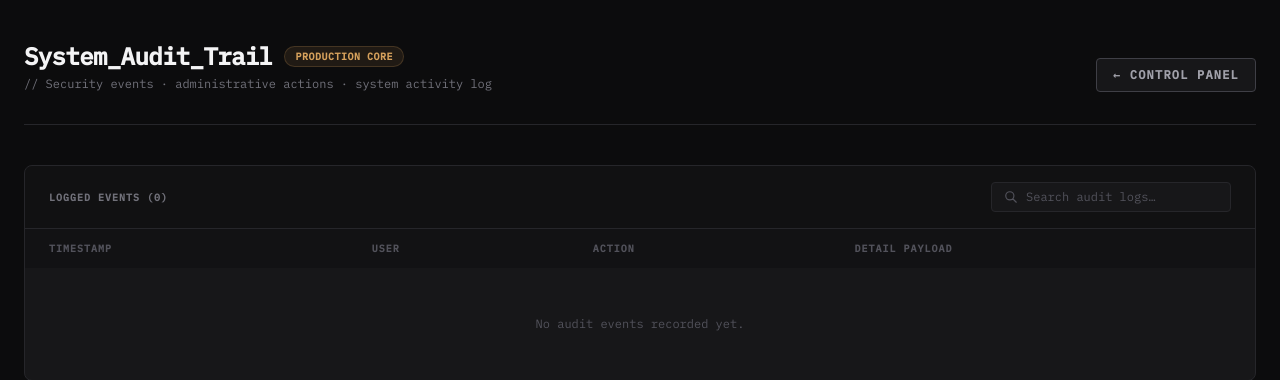
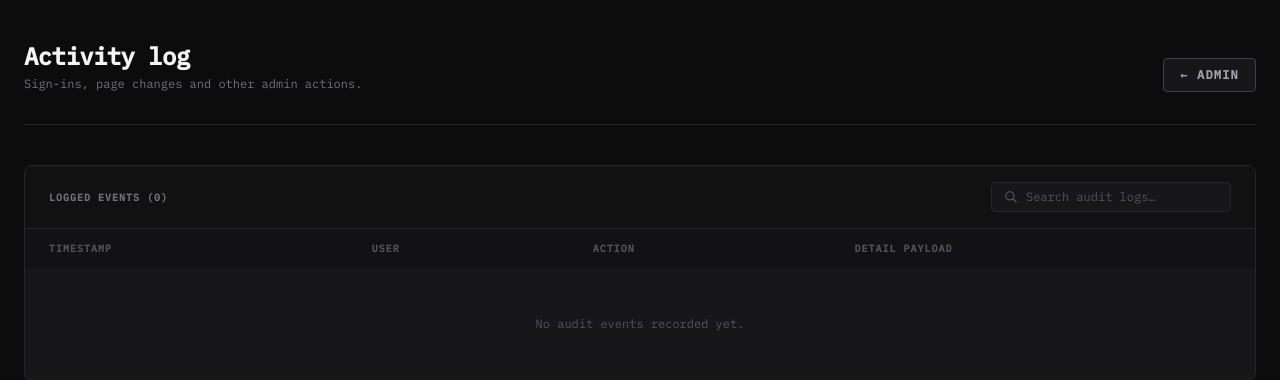
Before and after one commit to Kalmai221/portfolio, a Flask app: page /admin/audit in a window 1280 px wide. Shown: the part 65-445 px from the top of the page. Run offline with Flask 3, Linux system fonts and the light colour scheme; the visitor is signed in with stand-in values (Sample User, id 1); data that the repository does not hold is empty; some libraries are stand-ins or nearby versions.

Commit message:
Normalise page slugs, fix stale-URL saves, decode encoded paths, reword admin text
- Editor turns spaces into hyphens and strips unsafe characters on save (#9)
- Saving after a rename no longer creates a duplicate page
- Vercel path shim now decodes percent-encoded paths from forwarded headers,
  so pages with spaces can be found
- Replace remaining sci-fi wording in the audit log and editor (#5)

Co-Authored-By: Claude Sonnet 5.5 <noreply@anthropic.com>

```diff
--- a/api/templates/audit.html
+++ b/api/templates/audit.html
@@ -6,17 +6,14 @@
     <div class="flex flex-wrap items-end justify-between gap-6 pb-8 border-b border-zinc-800">
         <div>
             <div class="flex items-center gap-3 mb-1">
-                <h1 class="text-2xl font-bold tracking-tight text-zinc-100 font-mono">System_Audit_Trail</h1>
-                <span class="px-2.5 py-0.5 rounded-full bg-brand/10 border border-brand/20 text-brand text-[10px] font-mono font-bold uppercase tracking-wider">
-                    {{ 'Trial Session' if is_trial or request.path.startswith('/trial') else 'Production Core' }}
-                </span>
+                <h1 class="text-2xl font-bold tracking-tight text-zinc-100 font-mono">Activity log</h1>
             </div>
-            <p class="text-zinc-500 text-xs font-mono">// Security events · administrative actions · system activity log</p>
+            <p class="text-zinc-500 text-xs font-mono">Sign-ins, page changes and other admin actions.</p>
         </div>
         <div class="flex items-center gap-3">
-            <a href="{{ '/trial' if is_trial or request.path.startswith('/trial') else '/admin' }}"
+            <a href="/admin"
                class="px-4 py-2 text-xs font-semibold font-mono uppercase tracking-widest text-zinc-400 bg-zinc-900 border border-zinc-700 rounded hover:border-zinc-500 hover:text-zinc-100 transition-all">
-                ← Control Panel
+                ← Admin
             </a>
         </div>
     </div>
--- a/cms/admin.py
+++ b/cms/admin.py
@@ -1,4 +1,6 @@
 """Login, admin dashboard, settings, navigation and the page editor."""
+import re
+
 from flask import g, jsonify, redirect, render_template, request, session, url_for
 from pymongo import DESCENDING
 
@@ -217,6 +219,15 @@ RESERVED_SLUGS = {
 }
 
 
+def normalise_slug(raw: str) -> str:
+    """Lowercase, turn spaces into hyphens and drop characters that can't live in a URL."""
+    slug = re.sub(r"\s+", "-", (raw or "").strip().lower())
+    slug = re.sub(r"[^a-z0-9/._-]", "", slug)
+    slug = re.sub(r"-{2,}", "-", slug)
+    slug = re.sub(r"/{2,}", "/", slug)
+    return slug.strip("/-_.")
+
+
 @app.route("/admin/edit/<path:slug>", methods=["GET", "POST"])
 @login_required
 def edit_page(slug):
@@ -226,11 +237,16 @@ def edit_page(slug):
 
     if request.method == "POST":
         validate_csrf()
-        new_slug = request.form.get("slug", slug).strip("/").lower()
+        new_slug = normalise_slug(request.form.get("slug", slug))
         if not new_slug or new_slug in RESERVED_SLUGS:
             return redirect(url_for("edit_page", slug=slug))
-        if new_slug != slug and g.pages.find_one({"slug": new_slug}):
+
+        # The URL can be stale after a rename, so `slug` may no longer exist. In that case
+        # the editor is really working on `new_slug`, and saving must not create a duplicate.
+        current = g.pages.find_one({"slug": slug})
+        if new_slug != slug and current and g.pages.find_one({"slug": new_slug}):
             return redirect(url_for("edit_page", slug=slug))
+        target = slug if current else new_slug
 
         data = {
             "slug": new_slug,
@@ -244,7 +260,7 @@ def edit_page(slug):
         }
         if "description" in request.form:
             data["description"] = request.form.get("description", "").strip()[:200]
-        g.pages.update_one({"slug": slug}, {"$set": data}, upsert=True)
+        g.pages.update_one({"slug": target}, {"$set": data}, upsert=True)
         audit("page_save", f"slug={new_slug}")
         return redirect(url_for("admin_dashboard"))
 
--- a/cms/app.py
+++ b/cms/app.py
@@ -86,8 +86,9 @@ class VercelPathMiddleware:
                 qs_path = unquote(param.split("=", 1)[1])
                 break
 
-        candidates = [
-            qs_path,
+        # The header and URI candidates are still percent-encoded ("my%20page"), unlike
+        # PATH_INFO and the __path parameter above, so decode them once here.
+        header_candidates = [
             environ.get("HTTP_X_INVOKE_PATH"),
             environ.get("HTTP_X_FORWARDED_URI"),
             environ.get("HTTP_X_FORWARDED_PATH"),
@@ -97,6 +98,7 @@ class VercelPathMiddleware:
             environ.get("RAW_URI"),
             environ.get("HTTP_X_MATCHED_PATH"),
         ]
+        candidates = [qs_path] + [unquote(c) if c else c for c in header_candidates]
         real_path = None
         for candidate in candidates:
             if candidate:
```
Also changed, not shown: api/templates/edit_page.html (+4 -4 lines).
